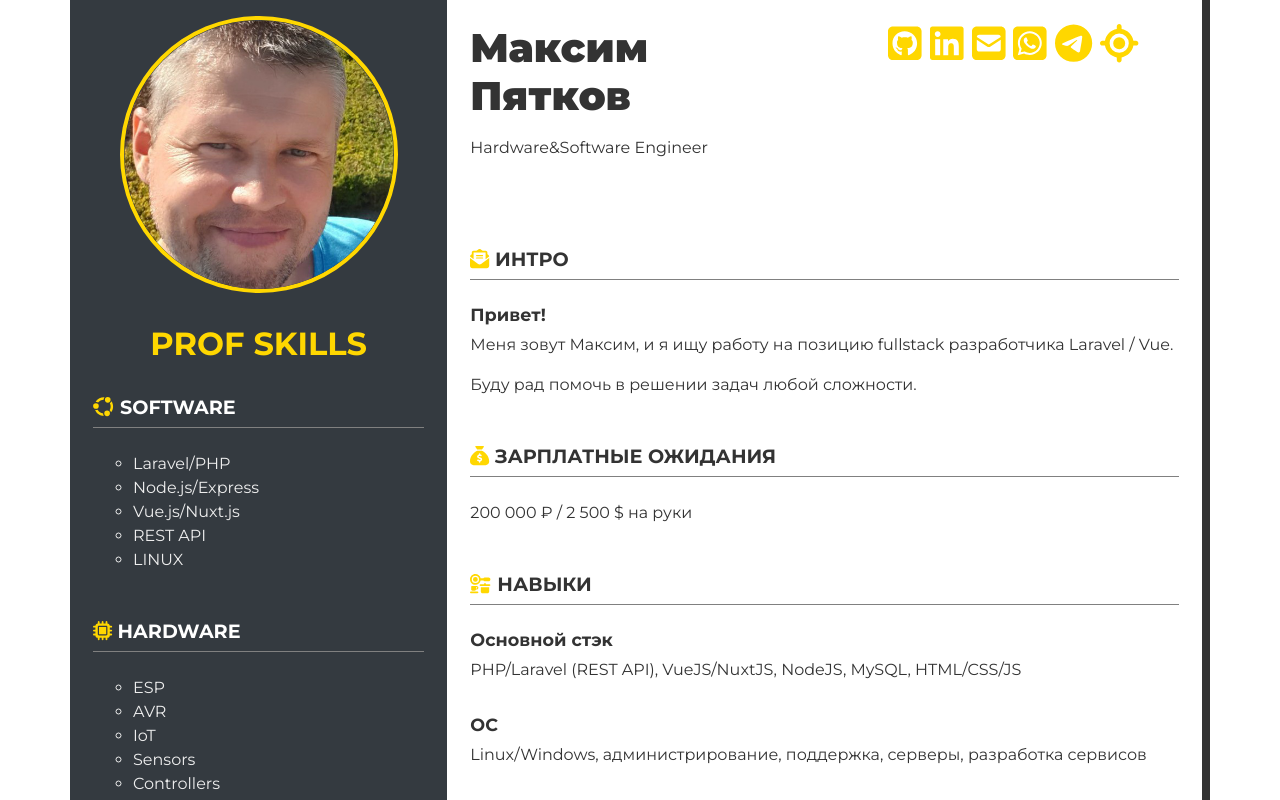
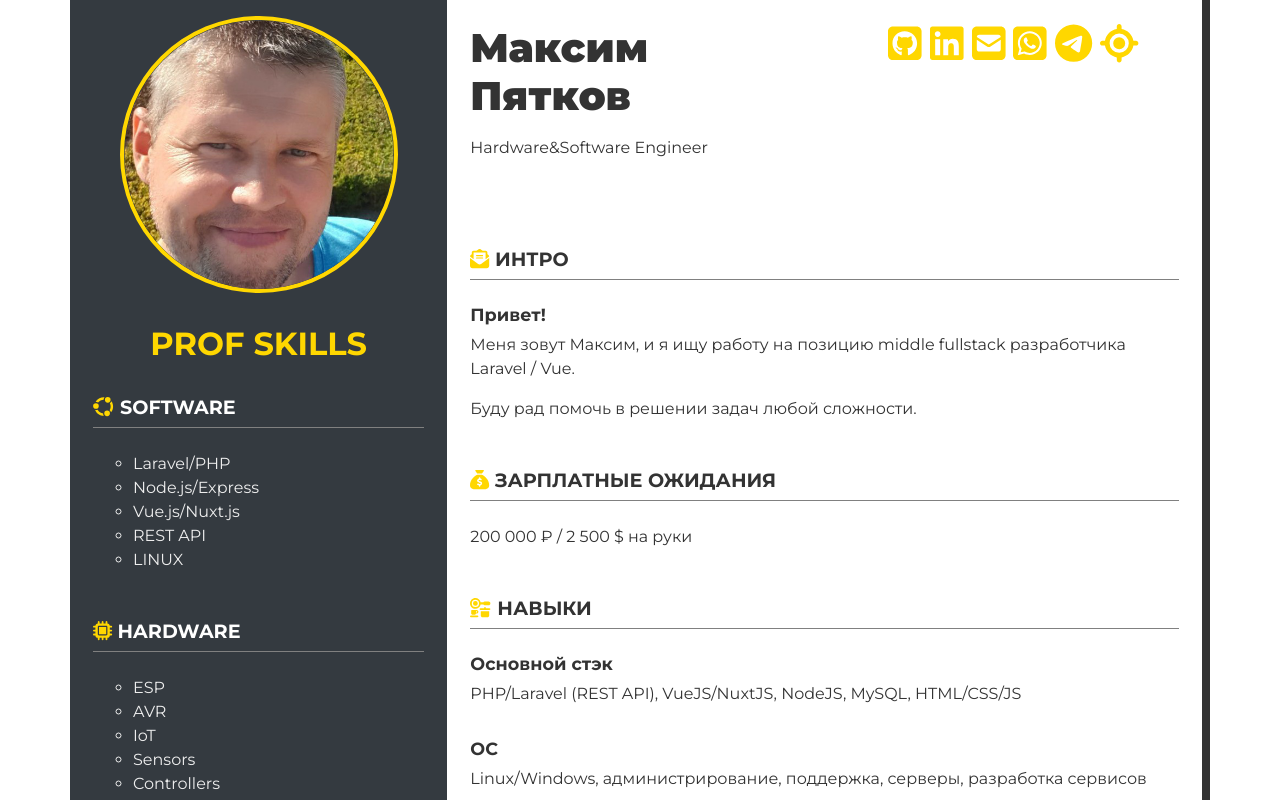
Before and after one commit to BlkDem/resume, a Nuxt app: page / in a window 1280 px wide. Shown: the top 800 px of the page. Built offline with nearby package versions, Linux system fonts and the light colour scheme.

Commit message:
edit intro

```diff
--- a/components/Intro.vue
+++ b/components/Intro.vue
@@ -6,7 +6,7 @@
   >
 
       <h4>Привет!</h4>
-      <p>Меня зовут Максим, и я ищу работу на позицию fullstack разработчика Laravel / Vue.</p>
+      <p>Меня зовут Максим, и я ищу работу на позицию middle fullstack разработчика Laravel / Vue.</p>
       <p>Буду рад помочь в решении задач любой сложности.</p>
 
       <div class="space-4"></div>
```
